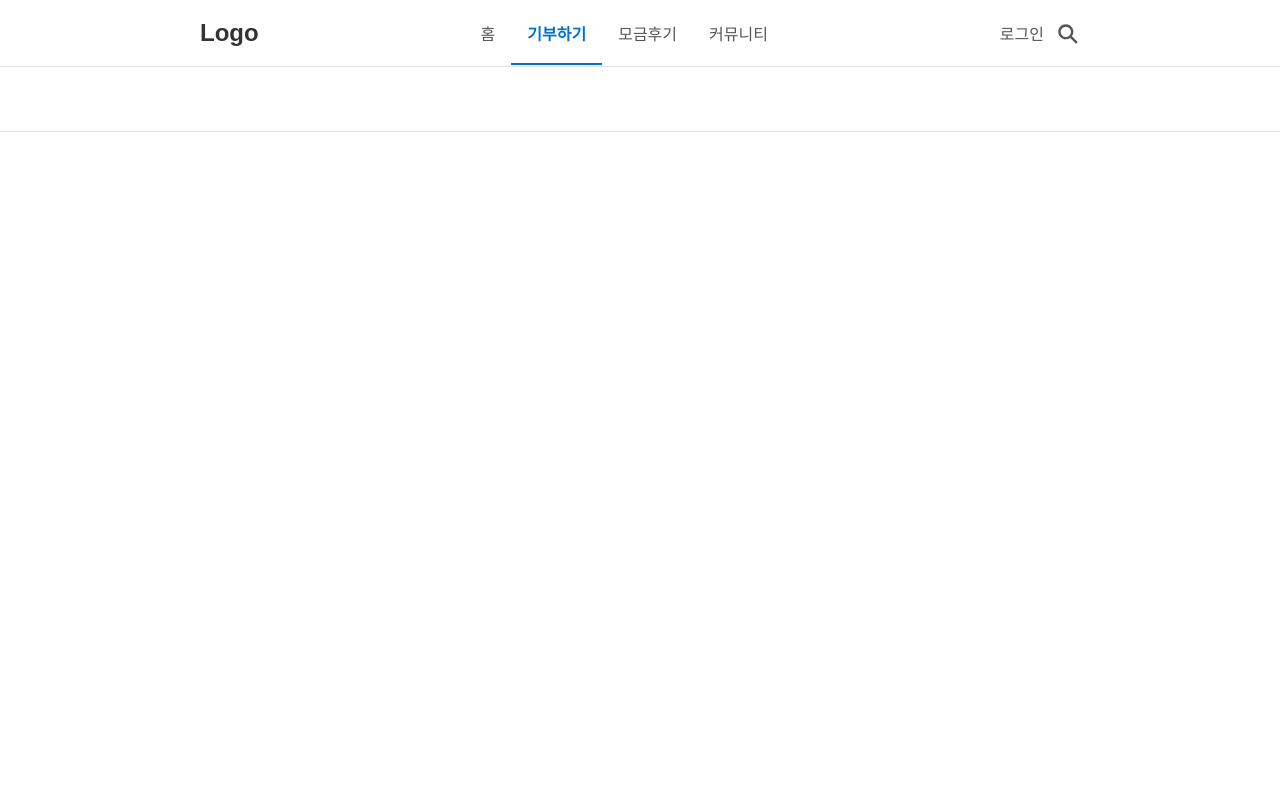
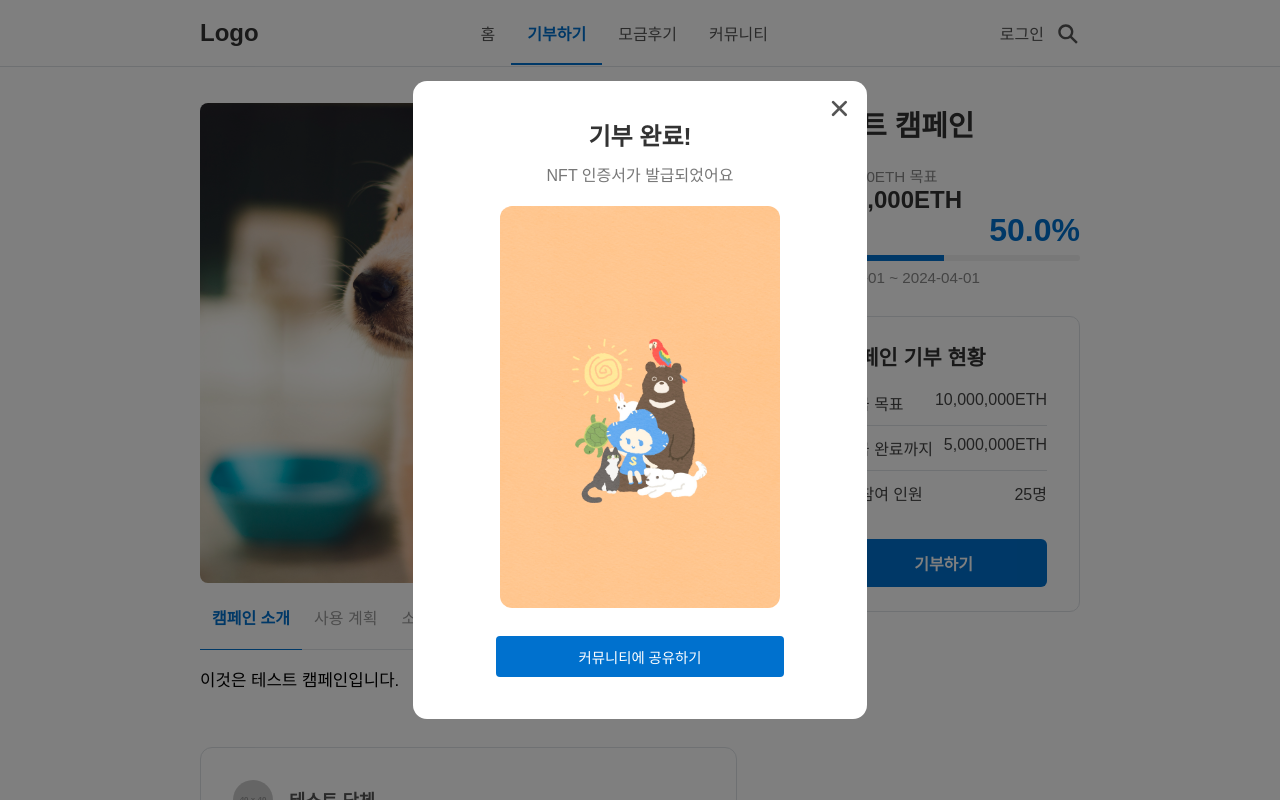
Before and after one commit to sobinMoon/ddaddablch-frontend, a React (Vite) app: page /donate/campaign/1 in a window 1280 px wide. Shown: the top 800 px of the page. Built offline with nearby package versions, Linux system fonts and the light colour scheme; no server answers.

Commit message:
모달창 추가 커뮤니티 공유하기 링크 연결

```diff
--- /dev/null
+++ b/src/components/DonationCompleteModal.css
@@ -0,0 +1,93 @@
+.modal-overlay {
+  position: fixed;
+  top: 0;
+  left: 0;
+  right: 0;
+  bottom: 0;
+  background-color: rgba(0, 0, 0, 0.5);
+  display: flex;
+  justify-content: center;
+  align-items: center;
+  z-index: 1000;
+}
+
+.modal-content {
+  background: white;
+  padding: 0;
+  border-radius: 14px;
+  max-width: 454px;
+  width: 90%;
+  text-align: center;
+}
+
+.modal-header {
+  padding-top: 12px;
+  height: 24px;
+  display: flex;
+  justify-content: flex-end;
+  padding-right: 12px;
+}
+
+.modal-close-btn {
+  margin-left: 86%;
+  background: none;
+  border: none;
+  cursor: pointer;
+  font-size: 1.8rem;
+  font-weight: 500;
+  padding: 0;
+  width: 32px;
+  height: 32px;
+  display: flex;
+  align-items: center;
+  justify-content: center;
+  line-height: 1;
+  color: #555;
+}
+
+.modal-content h2 {
+  margin: 0;
+  color: #333;
+}
+
+.donation-modal-info {
+  margin: 0;
+  padding: 0;
+
+}
+
+.donation-modal-info-text {
+  margin: 10px 0 20px 0;
+  padding: 0;
+  font-size: 1rem;
+  font-weight: 500;
+  color: #777;
+}
+
+.modal-actions {
+  margin-top: 1.5rem;
+}
+
+.modal-actions button {
+  padding: 10px 82px;
+  background: #0071ce;
+  color: white;
+  border: none;
+  border-radius: 4px;
+  cursor: pointer;
+  transition: background 0.3s ease;
+  margin-bottom: 42px;
+  font-size: 0.9rem;
+  font-weight: 500;
+}
+
+.modal-actions button:hover {
+  background: #0056b3;
+}
+
+.donation-modal-img {
+  width: 280px;
+  height: 100%;
+  object-fit: cover;
+  border-radius: 12px;
+}
--- /dev/null
+++ b/src/components/DonationCompleteModal.jsx
@@ -0,0 +1,46 @@
+import React from 'react';
+import { useNavigate } from 'react-router-dom';
+import './DonationCompleteModal.css';
+import defaultImage from '../assets/IMG_animal.jpg';
+import { IoClose } from "react-icons/io5";
+
+function DonationCompleteModal({ isOpen, onClose, donationInfo }) {
+  const navigate = useNavigate();
+
+  const handleShare = () => {
+    onClose(); // 모달 닫기
+    // 이미지 URL을 state로 전달
+    navigate('/community/create-post', {
+      state: {
+        defaultImage: defaultImage,
+        donationInfo: donationInfo
+      }
+    });
+  };
+
+  if (!isOpen) return null;
+
+  return (
+    <div className="modal-overlay">
+      <div className="modal-content">
+        <div className="modal-header">
+          <button className='modal-close-btn' onClick={onClose}>
+            <IoClose />
+          </button>
+        </div>
+        <h2>기부 완료!</h2>
+        <div className="donation-modal-info">
+          <p className='donation-modal-info-text'>NFT 인증서가 발급되었어요</p>
+          {/*<p>캠페인: {donationInfo.campaignName}</p>*/}
+          {/*<p>기부 금액: {donationInfo.amount} ETH</p>*/}
+          <img className='donation-modal-img' src={defaultImage} alt="캠페인 이미지" />
+        </div>
+        <div className="modal-actions">
+          <button onClick={handleShare}>커뮤니티에 공유하기</button>
+        </div>
+      </div>
+    </div>
+  );
+}
+
+export default DonationCompleteModal;
--- a/src/metamask/MetamaskDonate.jsx
+++ b/src/metamask/MetamaskDonate.jsx
@@ -112,7 +112,14 @@ function MetamaskDonate() {
       await tx.wait();
       toast.success('성공적으로 기부되었습니다!');
 
-      navigate(`/donate/campaign/${campaign.id}`);
+      navigate(`/donate/campaign/${campaign.id}`, {
+        state: {
+          showDonationModal: true,
+          donationAmount: donateAmount,
+          campaignName: campaign.name,
+          campaignCategory: campaign.category
+        }
+      });
     } catch (error) {
       console.error("기부 오류:", error);
       toast.error('기부 처리 중 오류가 발생했습니다: ' + error.message);
--- a/src/pages/Campaign.jsx
+++ b/src/pages/Campaign.jsx
@@ -1,29 +1,57 @@
 import React, { useEffect, useState } from 'react';
-import { NavLink, Outlet, useParams, useNavigate } from 'react-router-dom';
+import { NavLink, Outlet, useParams, useNavigate, useLocation } from 'react-router-dom';
 import defaultImage from '../assets/dog.jpg';
 import './Campaign.css';
 import Progressbar from '../components/Progressbar';
 import Donatecard from '../components/Donatecard';
 import Comments from '../components/Comments';
 import Orgcard from '../components/Orgcard';
+import DonationCompleteModal from '../components/DonationCompleteModal';
 import SERVER_URL from '../hooks/SeverUrl';
 
 export default function Campaign() {
   const { id } = useParams();
   const navigate = useNavigate();
+  const location = useLocation();
 
-  const [campaign, setCampaign] = useState(null);
+  // 임시 캠페인 데이터
+  const [campaign, setCampaign] = useState({
+    id: 1,
+    name: "테스트 캠페인",
+    description: "이것은 테스트 캠페인입니다.",
+    imageUrl: defaultImage,
+    goal: 10000000,
+    currentAmount: 5000000,
+    donateCount: 25,
+    donateStart: "2024-03-01",
+    donateEnd: "2024-04-01",
+    organization: {
+      id: 1,
+      name: "테스트 단체",
+      description: "테스트 단체 설명입니다.",
+      imageUrl: defaultImage
+    }
+  });
 
+  const [showDonationModal, setShowDonationModal] = useState(true);
+  const [donationInfo, setDonationInfo] = useState({
+    amount: "0.1",
+    campaignName: campaign.name
+  });
+
+  // 서버 연동 부분 주석 처리
+  /*
   useEffect(() => {
     const fetchCampaign = async () => {
       try {
-        console.log(id);
         const res = await fetch(`${SERVER_URL}/api/v1/campaigns/${id}`);
-
         const data = await res.json();
         if (res.ok && data.isSuccess) {
           setCampaign(data.result);
-          console.log(data.result);
+          setDonationInfo(prev => ({
+            ...prev,
+            campaignName: data.result.name
+          }));
         } else {
           console.error('캠페인 정보를 불러오는 데 실패했습니다.');
         }
@@ -35,17 +63,16 @@ export default function Campaign() {
     fetchCampaign();
     window.scrollTo(0, 0);
   }, [id]);
+  */
 
   const onDonate = () => {
     navigate(`/donate/metamask-auth`, { state: { campaign } });
   };
 
-  if (!campaign) return <div></div>;
-
   return (
     <div className='campaign-wrap'>
       <div className='left-wrap'>
-        <img className='camp-img' src={campaign.imageUrl || defaultImage} alt="캠페인 이미지" />
+        <img className='camp-img' src={campaign.imageUrl} alt="캠페인 이미지" />
         <div className='camp-tabs'>
           <NavLink to={`/donate/campaign/${id}`} end className='camp-tab'>캠페인 소개</NavLink>
           <NavLink to={`/donate/campaign/${id}/plan`} className='camp-tab'>사용 계획</NavLink>
@@ -71,6 +98,12 @@ export default function Campaign() {
           onDonate={onDonate}
         />
       </div>
+
+      <DonationCompleteModal
+        isOpen={showDonationModal}
+        onClose={() => setShowDonationModal(false)}
+        donationInfo={donationInfo}
+      />
     </div>
   );
 }
--- a/src/pages/CreatePost.css
+++ b/src/pages/CreatePost.css
@@ -96,3 +96,18 @@
 .create-post-submit:hover {
     background-color: #0056b3;
 }
+
+.error-message {
+  color: #dc3545;
+  margin: 10px 0;
+  padding: 10px;
+  background-color: #f8d7da;
+  border: 1px solid #f5c6cb;
+  border-radius: 4px;
+  white-space: pre-line;
+}
+
+.create-post-submit:disabled {
+  background-color: #ccc;
+  cursor: not-allowed;
+}
--- a/src/pages/CreatePost.jsx
+++ b/src/pages/CreatePost.jsx
@@ -1,27 +1,107 @@
-import React, { useState } from 'react';
+import React, { useState, useEffect } from 'react';
+import { useLocation, useNavigate } from 'react-router-dom';
 import './CreatePost.css';
+import SERVER_URL from '../hooks/SeverUrl';
 
 export default function CreatePost() {
+  const location = useLocation();
+  const navigate = useNavigate();
   const [title, setTitle] = useState('');
   const [content, setContent] = useState('');
   const [image, setImage] = useState(null);
   const [previewUrl, setPreviewUrl] = useState(null);
   const [fileName, setFileName] = useState('');
+  const [error, setError] = useState(null);
+  const [isSubmitting, setIsSubmitting] = useState(false);
 
-  const handleSubmit = () => {
+  useEffect(() => {
+    window.scrollTo(0, 0);
+
+    // 모달에서 전달받은 이미지가 있으면 설정
+    if (location.state?.defaultImage) {
+      setPreviewUrl(location.state.defaultImage);
+      // 이미지 파일로 변환
+      fetch(location.state.defaultImage)
+        .then(res => res.blob())
+        .then(blob => {
+          const file = new File([blob], "donation-nft.jpg", { type: "image/jpeg" });
+          setImage(file);
+          setFileName("donation-nft.jpg");
+        });
+
+      // 기부 정보가 있으면 제목과 내용에 추가
+      if (location.state.donationInfo) {
+        setTitle(`기부 인증- ${location.state.donationInfo.campaignName}`);
+        setContent(`캠페인 "${location.state.donationInfo.campaignName}"에 ${location.state.donationInfo.amount} ETH를 기부했어요!`);
+      }
+    }
+  }, [location]);
+
+  const handleSubmit = async () => {
+    // 입력값 검증
     if (!title || !content) {
-      alert('제목과 내용을 모두 입력해주세요.');
+      setError('제목과 내용을 모두 입력해주세요.');
       return;
     }
 
-    console.log('제출됨:', { title, content, image });
+    if (title.length > 100) {
+      setError('제목은 100자 이하로 입력해주세요.');
+      return;
+    }
 
-    setTitle('');
-    setContent('');
-    setImage(null);
-    setPreviewUrl(null);
-    setFileName('');
-    alert('게시글이 등록되었습니다!');
+    if (content.length > 5000) {
+      setError('내용은 5000자 이하로 입력해주세요.');
+      return;
+    }
+
+    if (!previewUrl) {
+      setError('이미지를 업로드해주세요.');
+      return;
+    }
+
+    setIsSubmitting(true);
+    setError(null);
+
+    try {
+      const token = localStorage.getItem('token');
+      if (!token) {
+        navigate('/login');
+        return;
+      }
+
+      const response = await fetch(`${SERVER_URL}/api/v1/community/posts`, {
+        method: 'POST',
+        headers: {
+          'Content-Type': 'application/json',
+          'Authorization': `Bearer ${token}`
+        },
+        body: JSON.stringify({
+          title: title,
+          content: content,
+          nft: previewUrl
+        })
+      });
+
+      const data = await response.json();
+
+      if (data.isSuccess) {
+        alert('게시글이 등록되었습니다!');
+        navigate(`/community/post/${data.result.postId}`);
+      } else {
+        // 서버에서 반환한 에러 메시지 표시
+        if (data.result) {
+          const errorMessages = Object.values(data.result).filter(msg => msg);
+          setError(errorMessages.join('\n'));
+        } else {
+          setError(data.message || '게시글 등록에 실패했습니다.');
+        }
+      }
+    } catch (error) {
+      console.error('게시글 등록 중 오류:', error);
+      setError('서버 오류가 발생했습니다.');
+    } finally {
+      setIsSubmitting(false);
+    }
   };
 
   const handleFileChange = (e) => {
@@ -29,9 +109,10 @@ export default function CreatePost() {
     if (file && file.type.startsWith('image/')) {
       setFileName(file.name);
       setImage(file);
-      setPreviewUrl(URL.createObjectURL(file)); // 🔥 이미지 미리보기 URL 설정
+      setPreviewUrl(URL.createObjectURL(file));
+      setError(null);
     } else {
-      alert('이미지 파일만 업로드할 수 있습니다.');
+      setError('이미지 파일만 업로드할 수 있습니다.');
     }
   };
 
@@ -42,7 +123,11 @@ export default function CreatePost() {
           type="text"
           placeholder="제목을 입력하세요"
           value={title}
-          onChange={(e) => setTitle(e.target.value)}
+          onChange={(e) => {
+            setTitle(e.target.value);
+            setError(null);
+          }}
+          maxLength={100}
         />
       </div>
 
@@ -50,7 +135,11 @@ export default function CreatePost() {
         <textarea
           placeholder="내용을 입력하세요"
           value={content}
-          onChange={(e) => setContent(e.target.value)}
+          onChange={(e) => {
+            setContent(e.target.value);
+            setError(null);
+          }}
+          maxLength={5000}
         />
       </div>
 
@@ -72,8 +161,18 @@ export default function CreatePost() {
         </div>
       </div>
 
-      <button className="create-post-submit" onClick={handleSubmit}>
-        등록하기
+      {error && (
+        <div className="error-message">
+          {error}
+        </div>
+      )}
+
+      <button
+        className="create-post-submit"
+        onClick={handleSubmit}
+        disabled={isSubmitting}
+      >
+        {isSubmitting ? '등록 중...' : '등록하기'}
       </button>
     </div>
   );
```
Also changed, not shown: src/assets/IMG_animal.JPG (added).
